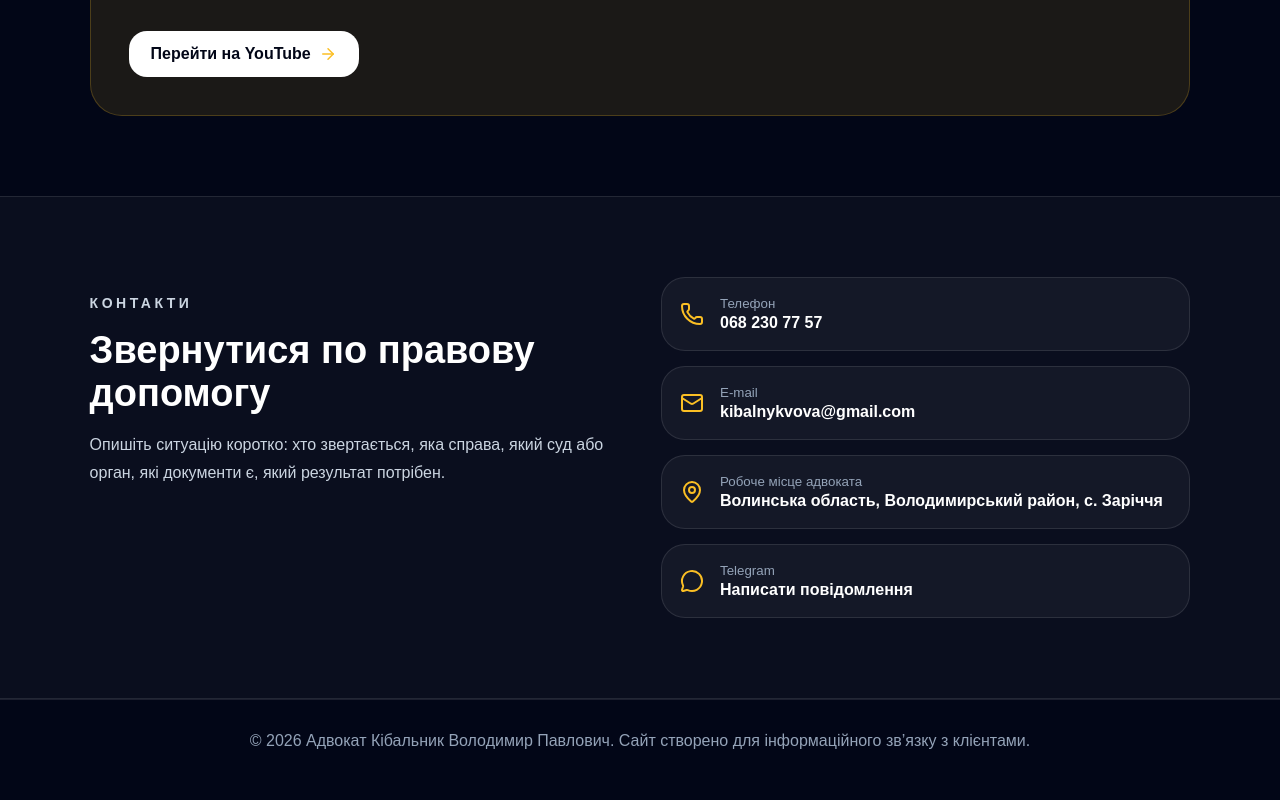
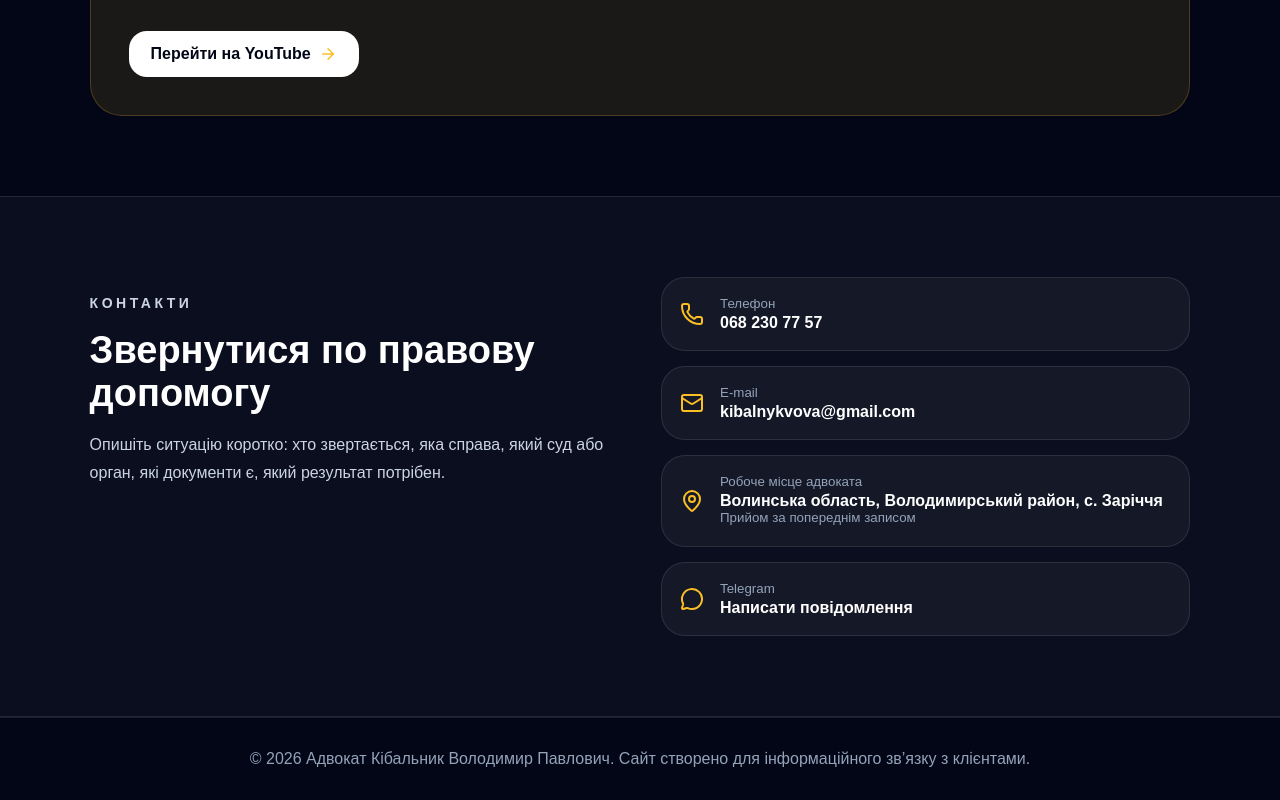
Before and after one commit to volodymyrkibalnyk21-oss/advokat-kibalnyk-site, a React (Vite) app: page / in a window 1280 px wide. Shown: the part 4733-5533 px from the top of the page. Built offline with nearby package versions, Linux system fonts and the light colour scheme.

Commit message:
Update main.jsx

```diff
--- a/src/main.jsx
+++ b/src/main.jsx
@@ -204,7 +204,10 @@ function App() {
   </div>
 </section> <section id="youtube" className="section"><div className="youtube"><PlayCircle  size={52}/><h2>Канал «Захисти себе сам»</h2><p>Канал про те, як людині захистити себе, розуміти свої права, не боятися суду, поліції, ТЦК та органів влади, а також грамотно реагувати на незаконні дії.</p><a href="https://www.youtube.com/@VolodymyrKibalnyk" target="_blank" rel="noreferrer">Перейти на YouTube <ArrowRight size={18}/></a></div></section>
 
-      <section id="contacts" className="contacts"><div><p className="over">Контакти</p><h2>Звернутися по правову допомогу</h2><p>Опишіть ситуацію коротко: хто звертається, яка справа, який суд або орган, які документи є, який результат потрібен.</p></div><div className="contactList"><a href="tel:+380682307757"><Phone/> <span><small>Телефон</small><b>068 230 77 57</b></span></a><a href="mailto:kibalnykvova@gmail.com"><Mail/> <span><small>E-mail</small><b>kibalnykvova@gmail.com</b></span></a><div><MapPin/> <span><small>Робоче місце адвоката</small><b>Волинська область, Володимирський район, с. Заріччя</b></span></div><a href="https://t.me/advokat_kibalnyk" target="_blank"><MessageCircle/> <span><small>Telegram</small><b>Написати повідомлення</b></span></a></div></section>
+      <section id="contacts" className="contacts"><div><p className="over">Контакти</p><h2>Звернутися по правову допомогу</h2><p>Опишіть ситуацію коротко: хто звертається, яка справа, який суд або орган, які документи є, який результат потрібен.</p></div><div className="contactList"><a href="tel:+380682307757"><Phone/> <span><small>Телефон</small><b>068 230 77 57</b></span></a><a href="mailto:kibalnykvova@gmail.com"><Mail/> <span><small>E-mail</small><b>kibalnykvova@gmail.com</b></span></a><div><MapPin/> <span><small>Робоче місце адвоката</small>
+<b>Волинська область, Володимирський район, с. Заріччя</b>
+<br/>
+<small>Прийом за попереднім записом</small></span></div><a href="https://t.me/advokat_kibalnyk" target="_blank"><MessageCircle/> <span><small>Telegram</small><b>Написати повідомлення</b></span></a></div></section>
     </main>
     <footer>© {new Date().getFullYear()} Адвокат Кібальник Володимир Павлович. Сайт створено для інформаційного зв’язку з клієнтами.</footer>
   </div>
```
